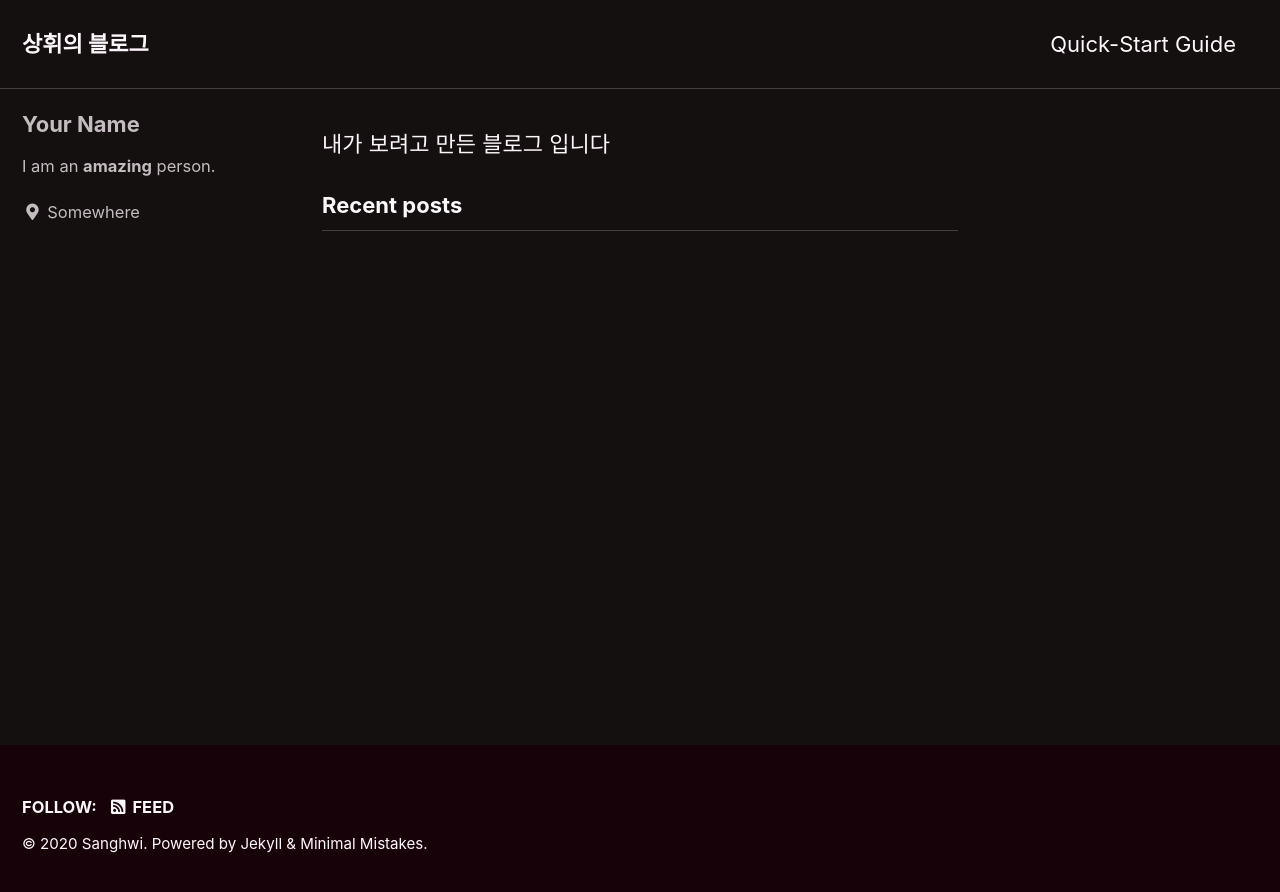
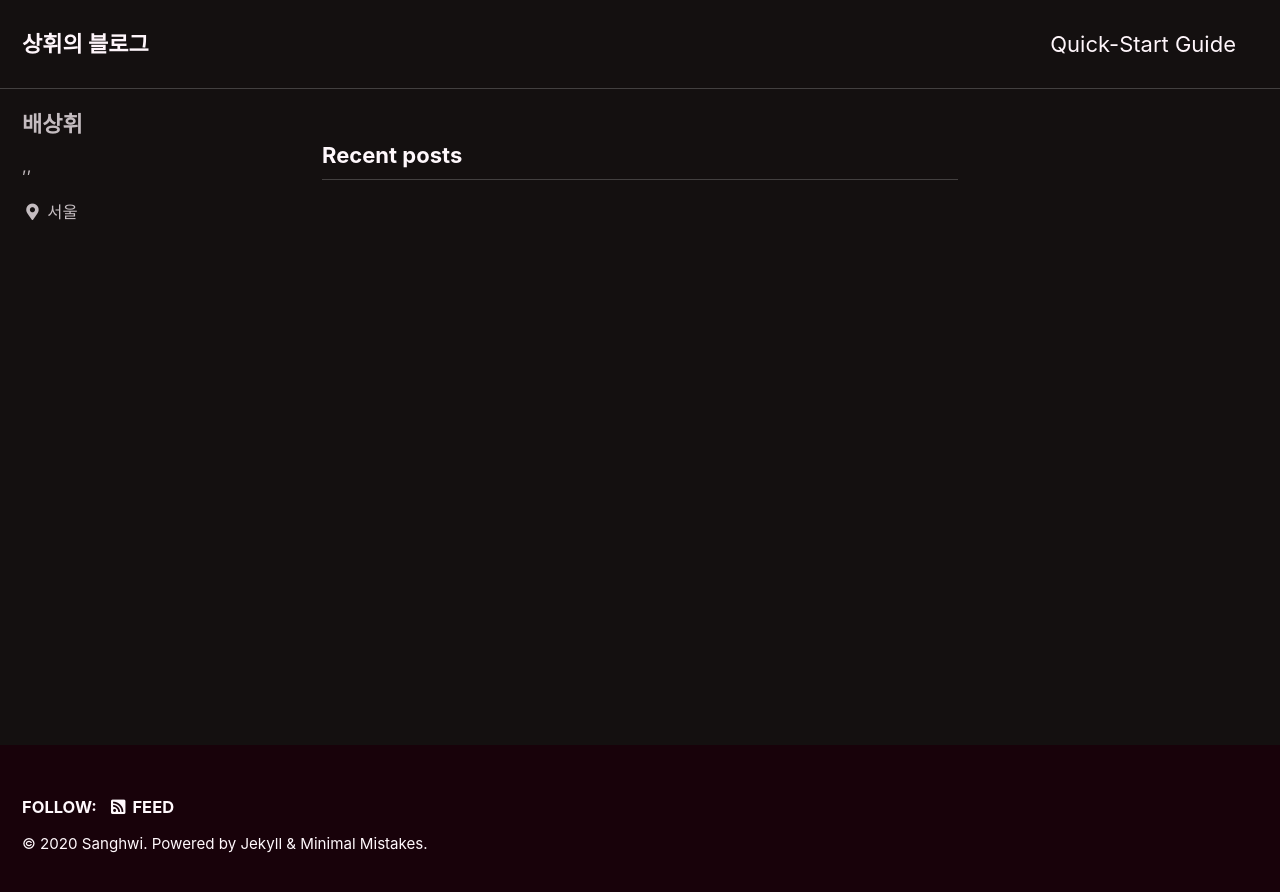
Before and after one commit to enoch1118/enoch1118.github.io, a Jekyll site: the page built from index.html, in a window 1280 px wide. Shown: the top 892 px of the page. Built offline with Jekyll 4.4.1, drawn with Linux system fonts in a browser that asks for light colours; cached includes are drawn as plain includes; the list of posts is cut into pages by our own code.

Commit message:
프로파일

```diff
--- a/_config.yml
+++ b/_config.yml
@@ -93,10 +93,10 @@ analytics:
 
 # Site Author
 author:
-  name             : "Your Name"
+  name             : "배상휘"
   avatar           : # path of avatar image, e.g. "/assets/images/bio-photo.jpg"
-  bio              : "I am an **amazing** person."
-  location         : "Somewhere"
+  bio              : ",,"
+  location         : "서울"
   email            :
   links:
     - label: "Email"
--- a/index.html
+++ b/index.html
@@ -2,4 +2,3 @@
 layout: home
 author_profile: true
 ---
-내가 보려고 만든 블로그 입니다
```
